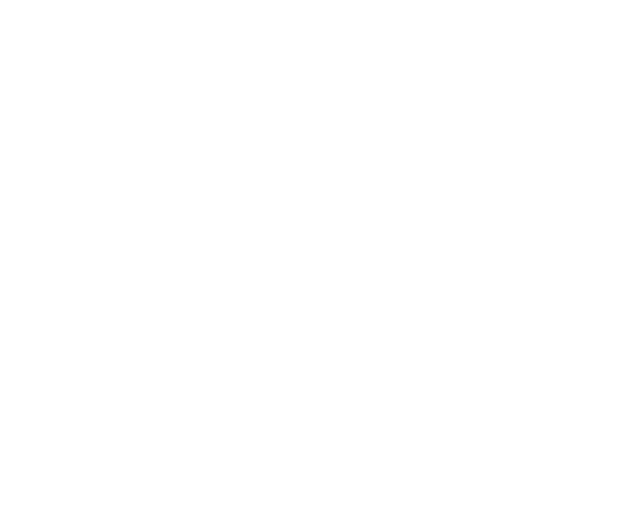
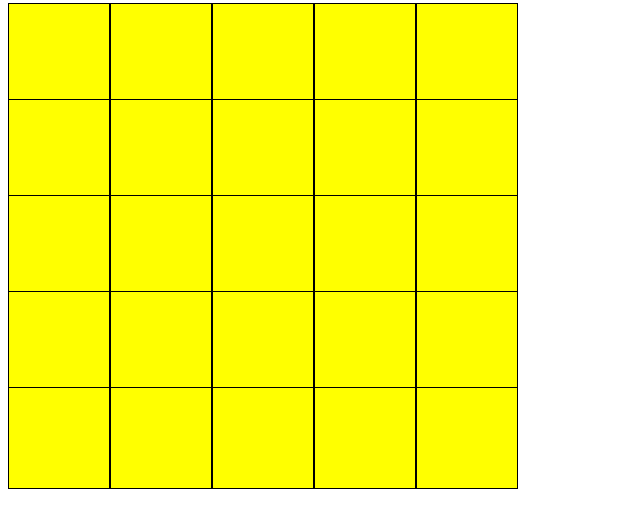
Before and after one commit to frbz/sketchpad, a plain HTML site: page index.html in a window 1280 px wide. Shown: the whole page, without its empty margins (0-640 px from the left). Drawn offline with nearby package versions, Linux system fonts and the light colour scheme.

Commit message:
added generated grid and hover over

```diff
--- a/index.html
+++ b/index.html
@@ -3,8 +3,11 @@
 	<head>
 		<link type="text/css" rel="stylesheet" href="style.css">
 		<script src="http://ajax.googleapis.com/ajax/libs/jquery/1.11.0/jquery.min.js"></script>
-		<script src="script.js"</script>
+		<script src="script.js"></script>
+		<title>Sketchpad</title>
 	</head>
 	<body>
+		<div id="container">
+		</div>
 	</body>
 </html>
--- a/script.js
+++ b/script.js
@@ -0,0 +1,11 @@
+$(document).ready(function() {
+	for ( i = 0; i < 5; i++) {
+			$("#container").append("<div class='row'></div>")
+		}
+	for ( j = 0; j < 5; j++) {
+			$(".row").append("<div class='pad'></div>")
+		}
+	$(".pad").mouseenter(function() {
+		$(this).css({"background-color": "red"})
+	});
+});
--- a/style.css
+++ b/style.css
@@ -0,0 +1,15 @@
+#container {
+}
+
+.pad {
+	display: inline-block;
+	width: 100px;
+	height: 100px;
+	background-color: yellow;
+	border: 1px solid black;
+	margin: -5px 0px -5px 0px;
+}
+
+.highlight {
+	background-color: red;
+}
```
